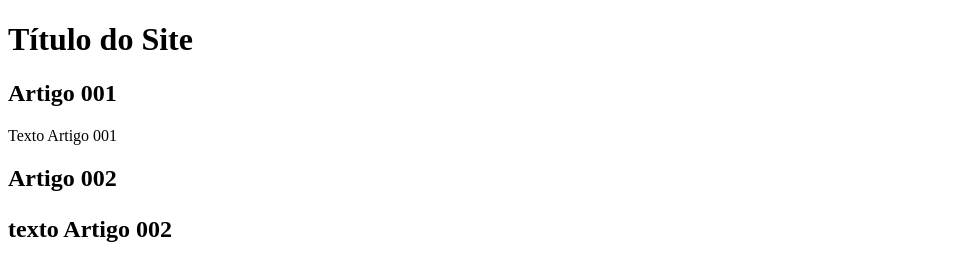
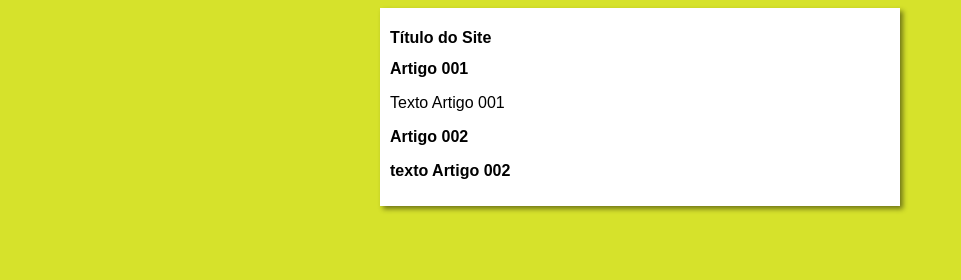
Before and after one commit to HalyneSalgueiro/projeto_IDR, a plain HTML site: page index.html in a window 1280 px wide. Shown: the whole page, without its empty margins (0-961 px from the left). Drawn offline with Linux system fonts and the light colour scheme.

Commit message:
iniciei o design

```diff
--- /dev/null
+++ b/estilos/style.css
@@ -0,0 +1,16 @@
+*{
+    font-family: Arial, Helvetica, sans-serif;
+    font-size: 16px;
+}
+
+body {
+    background-color: rgb(214, 226, 43);
+}
+
+main {
+    background-color: white;
+    width: 500px;
+    margin: auto;
+    padding: 10px;
+    box-shadow: 3px 3px 5px rgb(0, 0, 0, 0.473);
+}
--- a/index.html
+++ b/index.html
@@ -5,6 +5,7 @@
     <meta http-equiv="X-UA-Compatible" content="IE=edge">
     <meta name="viewport" content="width=device-width, initial-scale=1.0">
     <title>IDR Instalações Elétricas</title>
+    <link rel="stylesheet" href="estilos/style.css">
 </head>
 <body>
     <main>
```
